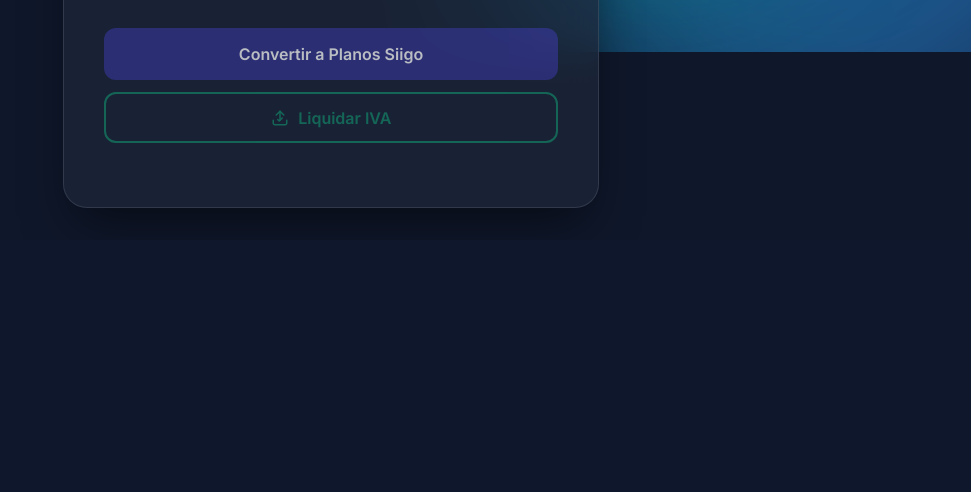
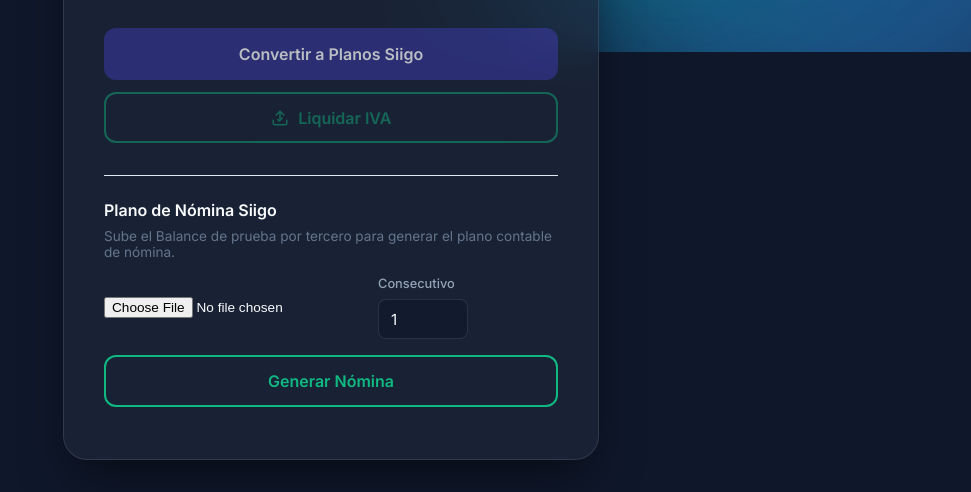
Before and after one commit to ediandres07-oss/convertidor-dian-siigo, a Flask app: page / in a window 1280 px wide. Shown: the part 748-1240 px from the top of the page, without its empty margins (309-1280 px from the left). Before the commit the page ends 971 px from the top, so only its background shows below. Run offline with Flask 3, Linux system fonts and the light colour scheme.

Commit message:
Add NOMINA sheet: Siigo payroll plano from Balance por tercero
- convert_nomina(): reads payroll accounts (52050601-52057801) per employee
  from balance file; generates one consecutive per employee with:
  debits = expense accounts, credits = CxP counterparts
  (25101xxx prestaciones, 23700xxx EPS/ARL, 23803001 pension, 23701001 caja)
- _cargar_nomina_balance(): loads employee payroll data from balance xlsx
- /api/nomina endpoint: accepts balance file, returns PLANO_NOMINA.xlsx
- UI: new section with balance file picker, consecutivo and Generar Nómina button
- All 37 employees balanced (debit = credit per consecutive)

Co-Authored-By: Claude Sonnet 4.6 <noreply@anthropic.com>

```diff
--- a/app.py
+++ b/app.py
@@ -1,7 +1,8 @@
 from flask import Flask, request, send_file, render_template
 import io
 import traceback
-from converter import process_file, process_liquidacion_iva
+from converter import process_file, process_liquidacion_iva, _cargar_nomina_balance, convert_nomina
+from openpyxl import Workbook
 
 app = Flask(__name__)
 app.config['MAX_CONTENT_LENGTH'] = 20 * 1024 * 1024  # 20 MB máximo
@@ -83,5 +84,50 @@ def liquidar_iva():
         return {'error': f'Error generando liquidación: {str(e)}'}, 500
 
 
+@app.route('/api/nomina', methods=['POST'])
+def nomina():
+    if 'balance' not in request.files:
+        return {'error': 'Se requiere el archivo de Balance de prueba por tercero'}, 400
+
+    balance_file = request.files['balance']
+    if balance_file.filename == '':
+        return {'error': 'Archivo de balance no seleccionado'}, 400
+
+    try:
+        consec_nomina = int(request.form.get('consec_nomina', 1))
+    except ValueError:
+        return {'error': 'El consecutivo debe ser un número válido'}, 400
+
+    try:
+        import tempfile, os
+        # Guardar balance en archivo temporal (openpyxl necesita path real para read_only)
+        with tempfile.NamedTemporaryFile(delete=False, suffix='.xlsx') as tmp:
+            balance_file.save(tmp)
+            tmp_path = tmp.name
+
+        empleados = _cargar_nomina_balance(tmp_path)
+        os.unlink(tmp_path)
+
+        wb_dst = Workbook()
+        if wb_dst.active:
+            wb_dst.remove(wb_dst.active)
+
+        convert_nomina(empleados, wb_dst, consec_nomina)
+
+        output_stream = io.BytesIO()
+        wb_dst.save(output_stream)
+        output_stream.seek(0)
+
+        return send_file(
+            output_stream,
+            as_attachment=True,
+            download_name='PLANO_NOMINA.xlsx',
+            mimetype='application/vnd.openxmlformats-officedocument.spreadsheetml.sheet'
+        )
+    except Exception as e:
+        traceback.print_exc()
+        return {'error': f'Error generando nómina: {str(e)}'}, 500
+
+
 if __name__ == '__main__':
     app.run(debug=True, port=5000)
--- a/converter.py
+++ b/converter.py
@@ -831,6 +831,126 @@ def _leer_todo(wb_src):
             fecha_ini, fecha_fin)
 
 
+# ========================================
+# NÓMINA — PLANO SIIGO
+# ========================================
+# Estructura del plano de nómina Siigo:
+#  Tipo comprobante: 13 (Nómina)
+#  Por cada empleado, un consecutivo con estas entradas:
+#    DÉBITOS  (gastos de nómina)          CRÉDITOS (contrapartes)
+#    52050601 Sueldos                      25xxxx  Prestaciones / CxP empleado
+#    52051801 Comisiones                   23700501 CxP EPS (aporte empresa)
+#    52052701 Auxilio transporte           23700601 CxP ARL
+#    52053001 Cesantías                    23701001 CxP Caja/SENA/ICBF
+#    52053301 Int. cesantías               23803001 CxP Pensión (aporte empresa)
+#    52053601 Prima
+#    52053901 Vacaciones
+#    52056801 ARL
+#    52056901 EPS
+#    52057001 Pensión
+#    52057201 Caja compensación
+#    52057501 ICBF
+#    52057801 SENA
+
+# Mapa empleado NIT → cuentas desde balance
+NOMINA_EMPLEADOS_BALANCE = None  # se carga desde el archivo de balance
+
+def _cargar_nomina_balance(balance_path):
+    """Lee el balance y extrae cuentas de nómina por empleado."""
+    import openpyxl as _opx
+    from collections import defaultdict as _dd
+    wb = _opx.load_workbook(balance_path, data_only=True, read_only=True)
+    ws = wb['Sheet1']
+    CTAS_NOM = {
+        '52050601','52051801','52052701','52053001','52053301',
+        '52053601','52053901','52056801','52056901','52057001',
+        '52057201','52057501','52057801',
+    }
+    emp = _dd(lambda: {'nombre': '', 'cuentas': {}})
+    for row in ws.iter_rows(min_row=9, values_only=True):
+        if row[0] != 'Auxiliar' or not row[4]: continue
+        cuenta = str(row[2] or '').strip()
+        nit    = str(row[4] or '').strip()
+        nombre = str(row[6] or '').strip()
+        deb    = float(row[8] or 0)
+        if cuenta in CTAS_NOM and deb > 0:
+            emp[nit]['nombre'] = nombre
+            emp[nit]['cuentas'][cuenta] = deb
+    return dict(emp)
+
+
+def convert_nomina(empleados_data, wb_dst, consec_inicio, fecha_nomina=None):
+    """
+    Genera la hoja NOMINA con el plano Siigo.
+    empleados_data: dict {nit: {nombre, cuentas: {cuenta: monto}}}
+    Un consecutivo por empleado. Débitos gastos, crédito 25101001 (CxP empleado).
+    Para prestaciones sociales (cesantías, prima, vacaciones) → cuenta 25101xxx.
+    Para aportes parafiscales (EPS/ARL/Pensión/Caja) → cuentas 237xx / 238xx.
+    """
+    import datetime
+
+    ws_dst = wb_dst.create_sheet('NOMINA')
+    _write_headers(ws_dst)
+    row_out = 2
+
+    # Cuentas que van a contrapartes especiales (no CxP empleado)
+    CONTRAP = {
+        '52056901': '23700501',  # EPS → CxP EPS
+        '52056801': '23700601',  # ARL → CxP ARL
+        '52057201': '23701001',  # Caja compensación → CxP Caja/SENA/ICBF
+        '52057501': '23701001',  # ICBF → CxP Caja/SENA/ICBF
+        '52057801': '23701001',  # SENA → CxP Caja/SENA/ICBF
+        '52057001': '23803001',  # Pensión → CxP Fondos de pensión
+        '52053001': '25101001',  # Cesantías → CxP Cesantías
+        '52053301': '25101002',  # Int. cesantías → CxP Int. cesantías
+        '52053901': '25101003',  # Vacaciones → CxP Vacaciones
+        '52053601': '25101004',  # Prima → CxP Prima de servicios
+    }
+    # Cuentas de salario/transporte/comisiones → CxP empleado directo
+    CXP_EMPLEADO = '25050101'
+
+    if fecha_nomina is None:
+        fecha_nomina = datetime.date.today()
+
+    consec = consec_inicio
+
+    for nit, emp in sorted(empleados_data.items()):
+        cuentas = emp.get('cuentas', {})
+        if not cuentas:
+            continue
+
+        # Pre-calcular total débito y grupos de crédito
+        creditos = {}  # cta_credito → monto
+        total_debito = 0.0
+        for cta, monto in cuentas.items():
+            monto_r = round(monto, 2)
+            total_debito += monto_r
+            cta_cred = CONTRAP.get(cta, CXP_EMPLEADO)
+            creditos[cta_cred] = round(creditos.get(cta_cred, 0.0) + monto_r, 2)
+
+        desc = f"NOM: {emp.get('nombre', nit)[:30]}"
+
+        # Filas de débito (una por cuenta de gasto)
+        for cta, monto in sorted(cuentas.items()):
+            row = make_row(13, consec, fecha_nomina, cta, nit, None,
+                           desc, round(monto, 2), 0)
+            for col, val in enumerate(row, 1):
+                ws_dst.cell(row=row_out, column=col, value=val)
+            row_out += 1
+
+        # Filas de crédito (una por cuenta contraparte)
+        for cta_cred, monto_cred in sorted(creditos.items()):
+            row = make_row(13, consec, fecha_nomina, cta_cred, nit, None,
+                           desc, 0, monto_cred)
+            for col, val in enumerate(row, 1):
+                ws_dst.cell(row=row_out, column=col, value=val)
+            row_out += 1
+
+        consec += 1
+
+    return consec
+
+
 def process_file(input_stream, consec_compras=371, consec_nc=271, consec_gastos=798, consec_ventas=1, consec_nc_ventas=1):
     """Lee el archivo DIAN y genera los planos Siigo (compras, NC, gastos y ventas)."""
     wb_src = openpyxl.load_workbook(input_stream, data_only=True, read_only=True)
--- a/static/script.js
+++ b/static/script.js
@@ -247,6 +247,46 @@ document.addEventListener('DOMContentLoaded', () => {
         }
     }
 
+    // ── Nómina ──────────────────────────────────────────────────────────────
+    const nominaBtn    = document.getElementById('nomina-btn');
+    const balanceInput = document.getElementById('balance-input');
+    const spinnerNomina= document.getElementById('spinner-nomina');
+    const nominaMsg    = document.getElementById('nomina-message');
+
+    nominaBtn.addEventListener('click', async () => {
+        if (!balanceInput.files[0]) {
+            nominaMsg.innerHTML = '<span style="color:#e53e3e">Selecciona el archivo Balance primero.</span>';
+            return;
+        }
+        nominaBtn.disabled = true;
+        spinnerNomina.style.display = 'inline-block';
+        nominaMsg.innerHTML = '';
+
+        const fd = new FormData();
+        fd.append('balance', balanceInput.files[0]);
+        fd.append('consec_nomina', document.getElementById('consec_nomina').value);
+
+        try {
+            const res = await fetch('/api/nomina', { method: 'POST', body: fd });
+            if (res.ok) {
+                const blob = await res.blob();
+                const url  = URL.createObjectURL(blob);
+                const a    = document.createElement('a');
+                a.href = url; a.download = 'PLANO_NOMINA.xlsx'; a.click();
+                URL.revokeObjectURL(url);
+                nominaMsg.innerHTML = '<span style="color:#38a169">✅ Nómina generada correctamente.</span>';
+            } else {
+                const data = await res.json();
+                nominaMsg.innerHTML = `<span style="color:#e53e3e">Error: ${data.error}</span>`;
+            }
+        } catch(e) {
+            nominaMsg.innerHTML = `<span style="color:#e53e3e">Error de conexión: ${e.message}</span>`;
+        } finally {
+            nominaBtn.disabled = false;
+            spinnerNomina.style.display = 'none';
+        }
+    });
+
     function showMessage(text, type) {
         const icon = type === 'error'
             ? `<svg width="20" height="20" viewBox="0 0 24 24" fill="none" xmlns="http://www.w3.org/2000/svg"><path d="M12 22C17.5228 22 22 17.5228 22 12C22 6.47715 17.5228 2 12 2C6.47715 2 2 6.47715 2 12C2 17.5228 6.47715 22 12 22Z" stroke="currentColor" stroke-width="2" stroke-linecap="round" stroke-linejoin="round"/><path d="M15 9L9 15" stroke="currentColor" stroke-width="2" stroke-linecap="round" stroke-linejoin="round"/><path d="M9 9L15 15" stroke="currentColor" stroke-width="2" stroke-linecap="round" stroke-linejoin="round"/></svg>`
--- a/templates/index.html
+++ b/templates/index.html
@@ -109,6 +109,24 @@
 
                 <div class="message-container" id="message-container"></div>
             </form>
+
+            <!-- Sección Nómina separada -->
+            <div style="margin-top:2rem;border-top:1px solid #e2e8f0;padding-top:1.5rem;">
+                <h3 style="font-size:1rem;font-weight:600;margin-bottom:.5rem;">Plano de Nómina Siigo</h3>
+                <p style="font-size:.85rem;color:#64748b;margin-bottom:1rem;">Sube el Balance de prueba por tercero para generar el plano contable de nómina.</p>
+                <div style="display:flex;gap:1rem;align-items:center;flex-wrap:wrap;">
+                    <input type="file" id="balance-input" accept=".xlsx,.xls" style="font-size:.85rem;">
+                    <div class="input-group" style="min-width:120px;">
+                        <label for="consec_nomina" style="font-size:.8rem;">Consecutivo</label>
+                        <input type="number" id="consec_nomina" value="1" style="width:90px;">
+                    </div>
+                    <button type="button" id="nomina-btn" class="btn-secondary" style="white-space:nowrap;">
+                        Generar Nómina
+                        <div class="spinner" id="spinner-nomina" style="display:none;"></div>
+                    </button>
+                </div>
+                <div id="nomina-message" style="margin-top:.75rem;font-size:.85rem;"></div>
+            </div>
         </div>
     </main>
 
```
